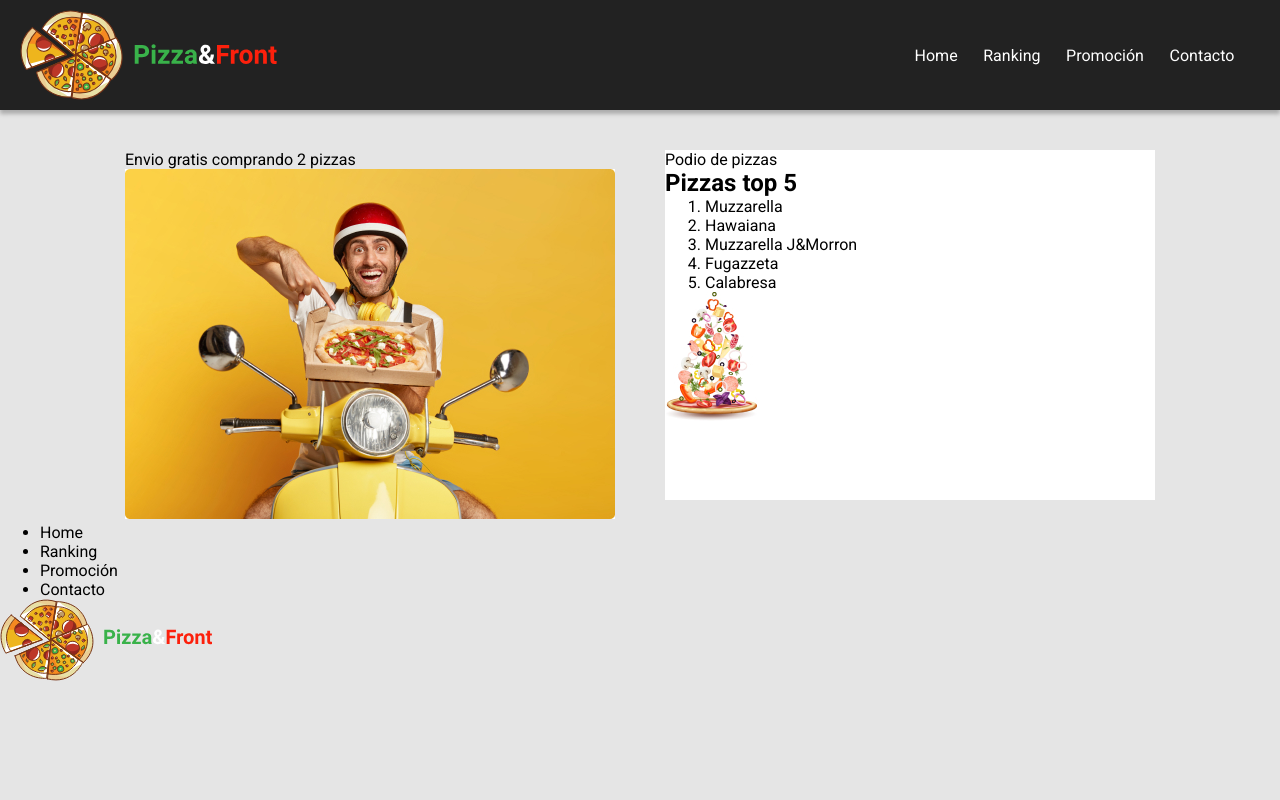
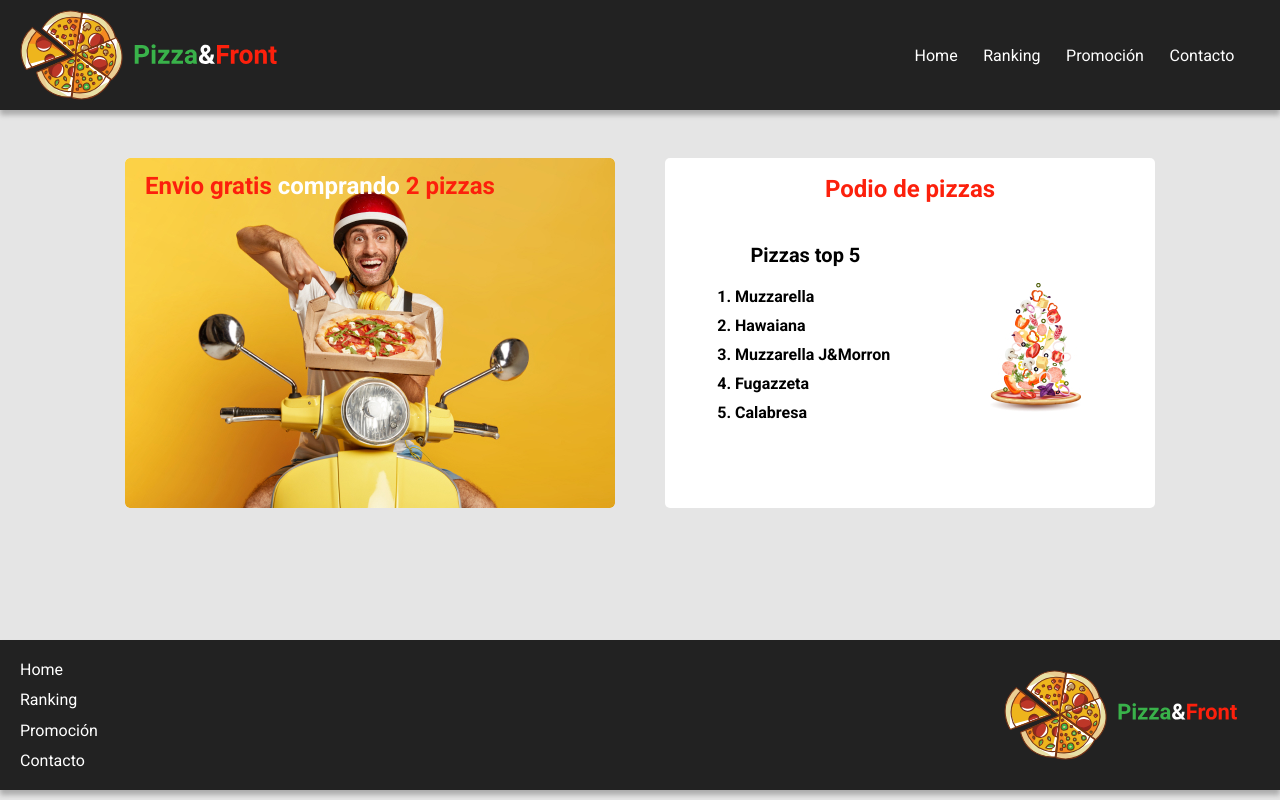
Before and after one commit to Felivander/Pizza-Front, a plain HTML site: page index.html in a window 1280 px wide. Drawn offline with Linux system fonts and the light colour scheme.

Commit message:
maquetado final de CSS

```diff
--- a/css/style.css
+++ b/css/style.css
@@ -22,7 +22,7 @@ nav {
     flex-direction: row;
     justify-content: space-between;
     padding: 10px 20px 10px 20px;
-    box-shadow: 0px 4px 4px 0px #00000040;
+    box-shadow: 0px 5px 5px 0px #00000040;
 
 }
 
@@ -39,22 +39,105 @@ li {
     padding-right: 2vw;
 }
 
+main {
+    padding-bottom: 40px;
+}
+
 div.cartas {
     display: flex;
     flex-direction: row;
     justify-content: center;
-    padding-top: 40px;
+    padding-top: 6vh;
     gap: 50px;
 }
 
 
-.carta2 {
+div.carta1 {
+    width: 490px;
+    height: 350px;
+    font-size: 24px;
+    font-weight: 700;
+    color: #FC200C;
+}
+
+div.carta1 img {
+    border-radius: 5px;
+}
+
+div.carta1 p {
+    position: relative;
+    top: -342px;
+    left: 20px;
+}
+
+div.carta1 span {
+    color: white;
+}
+
+
+div.carta2 {
     background-color: white;
     width: 490px;
     height: 350px;
+    border-radius: 5px;
+    font-weight: 700;
 }
 
-.right {
+div.carta2 p {
+    text-align: center;
+    font-size: 24px;
+    font-weight: 700;
+    color: #FC200C;
+    padding-top: 17px;
+}
+
+div.carta2 div.flex {
     display: flex;
-    flex-direction: row;
+    justify-content: space-between;
+    padding-top: 40px;
+    padding-left: 30px;
+    padding-right: 74px;
 }
+
+div.carta2 div.flex h2 {
+    text-align: center;
+    font-size: 20px;
+    padding-bottom: 20px;
+}
+
+div.carta2 div.flex ol li {
+    padding-bottom: 10px;
+    font-size: 16px;
+}
+.right img{
+    padding-top: 40px;
+}
+
+footer {
+    height: 150px;
+    background-color: #222222;
+    display: flex;
+    justify-content: space-between;
+    color: white;
+    padding: 20px 42px 20px 20px;
+    text-align: left;
+    position: absolute;
+    bottom: 10px;
+    width: 100%;
+    box-shadow: 0px 5px 5px 0px #00000040;
+}
+
+footer ul {
+    line-height: 19px;
+    list-style: none;
+    text-align: left;
+    display: flex;
+    flex-direction: column;
+    justify-content: space-between;
+    padding-left: 0px;
+}
+
+footer img {
+    padding-top: 10px;
+    padding-bottom: 10px;
+}
--- a/index.html
+++ b/index.html
@@ -27,13 +27,14 @@
         <div class="cartas">
 
             <div class="carta1">
+                <img src="./img/delivery.jpg" alt="delivery">
                 <p>Envio gratis <span> comprando </span> 2 pizzas</p>
-                <img src="./img/delivery.jpg" alt="delivery">
             </div>
 
             <div class="carta2">
+                <p>Podio de pizzas</p>
 
-                <p>Podio de pizzas</p>
+                <div class="flex">
 
                     <div class="left">
                         <h2>Pizzas top 5</h2>
@@ -48,6 +49,7 @@
 
                     <div class="right">
                         <img src="./img/PizzaFalling.jpg" alt="PizzaFalling">
+                    </div>
                 </div>
 
             </div>
```
Also changed, not shown: 1 other file. Lines whose indentation alone changed are shown as unchanged.
